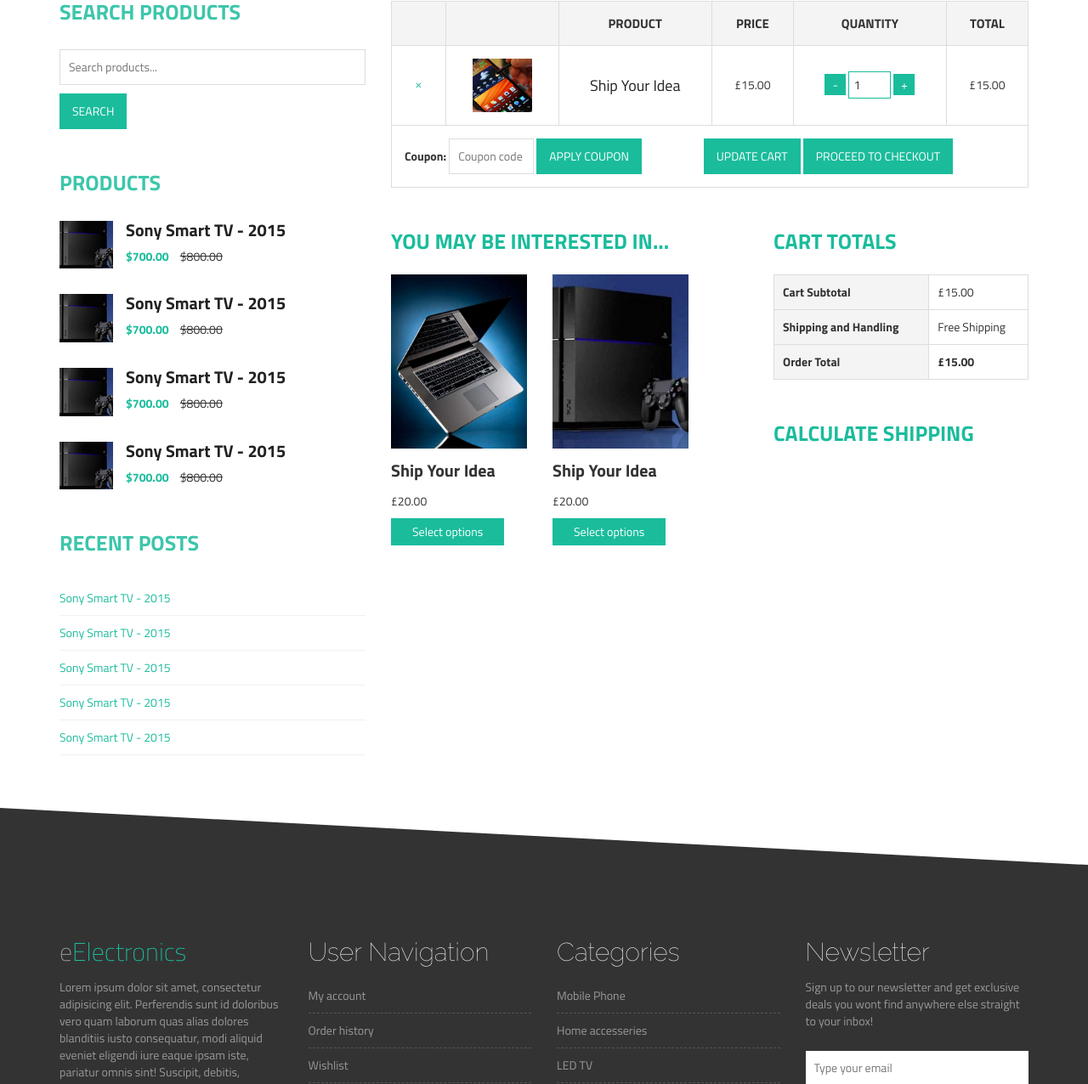
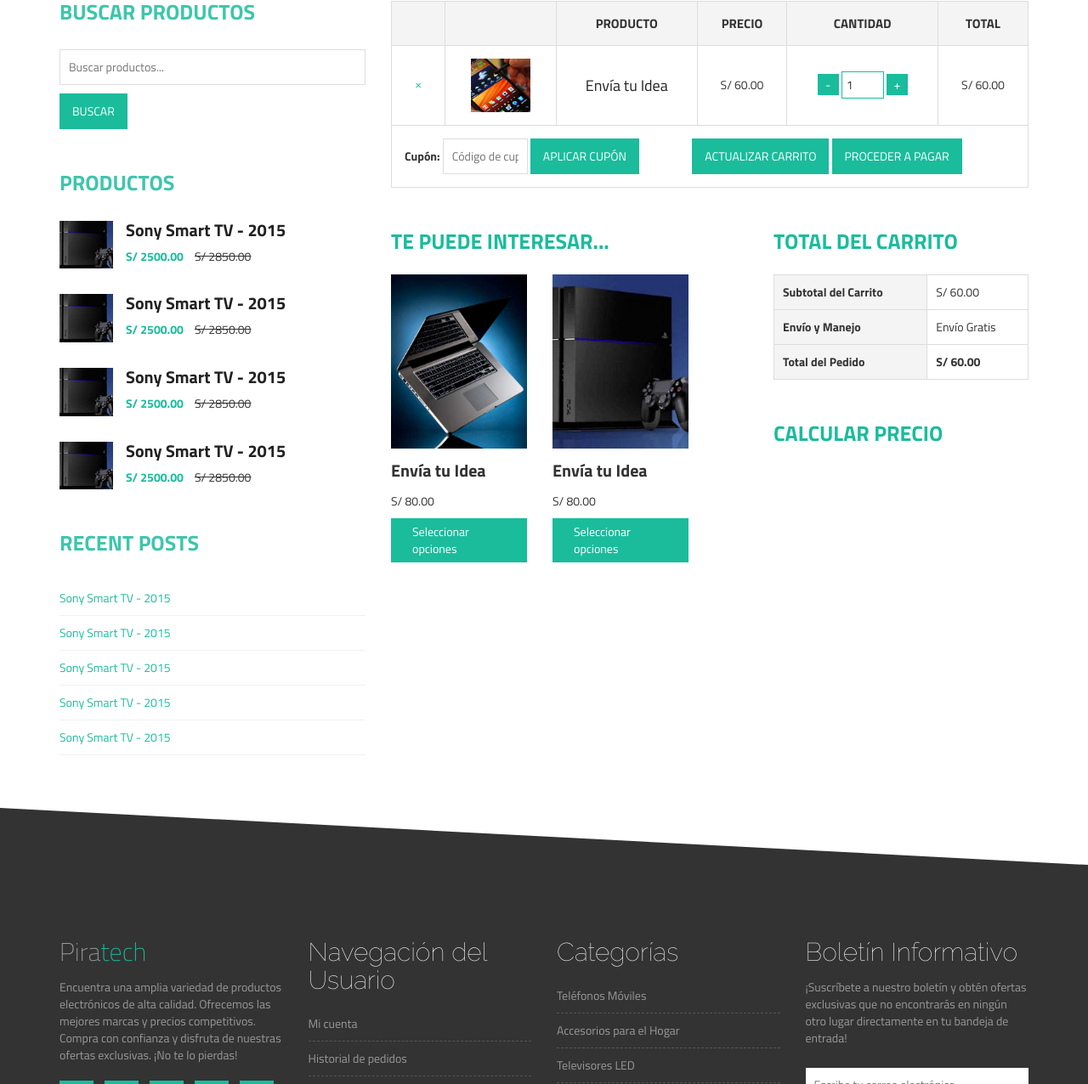
Before and after one commit to Patrocl023/piratech-01-version, a plain HTML site: page cart.html in a window 1280 px wide. Shown: the part 457-1733 px from the top of the page at 85% size. Drawn offline with nearby package versions, Linux system fonts and the light colour scheme; files whose address does not match are found by name.

Commit message:
cart-traduccion

```diff
--- a/cart.html
+++ b/cart.html
@@ -115,41 +115,41 @@
             <div class="row">
                 <div class="col-md-4">
                     <div class="single-sidebar">
-                        <h2 class="sidebar-title">Search Products</h2>
+                        <h2 class="sidebar-title">Buscar Productos</h2>
                         <form action="#">
-                            <input type="text" placeholder="Search products...">
-                            <input type="submit" value="Search">
+                            <input type="text" placeholder="Buscar productos...">
+                            <input type="submit" value="Buscar">
                         </form>
                     </div>
 
                     <div class="single-sidebar">
-                        <h2 class="sidebar-title">Products</h2>
+                        <h2 class="sidebar-title">Productos</h2>
                         <div class="thubmnail-recent">
                             <img src="img/product-thumb-1.jpg" class="recent-thumb" alt="">
                             <h2><a href="single-product.html">Sony Smart TV - 2015</a></h2>
                             <div class="product-sidebar-price">
-                                <ins>$700.00</ins> <del>$800.00</del>
+                                <ins>S/ 2500.00</ins> <del>S/ 2850.00</del>
                             </div>
                         </div>
                         <div class="thubmnail-recent">
                             <img src="img/product-thumb-1.jpg" class="recent-thumb" alt="">
                             <h2><a href="single-product.html">Sony Smart TV - 2015</a></h2>
                             <div class="product-sidebar-price">
-                                <ins>$700.00</ins> <del>$800.00</del>
+                                <ins>S/ 2500.00</ins> <del>S/ 2850.00</del>
                             </div>
                         </div>
                         <div class="thubmnail-recent">
                             <img src="img/product-thumb-1.jpg" class="recent-thumb" alt="">
                             <h2><a href="single-product.html">Sony Smart TV - 2015</a></h2>
                             <div class="product-sidebar-price">
-                                <ins>$700.00</ins> <del>$800.00</del>
+                                <ins>S/ 2500.00</ins> <del>S/ 2850.00</del>
                             </div>
                         </div>
                         <div class="thubmnail-recent">
                             <img src="img/product-thumb-1.jpg" class="recent-thumb" alt="">
                             <h2><a href="single-product.html">Sony Smart TV - 2015</a></h2>
                             <div class="product-sidebar-price">
-                                <ins>$700.00</ins> <del>$800.00</del>
+                                <ins>S/ 2500.00</ins> <del>S/ 2850.00</del>
                             </div>
                         </div>
                     </div>
@@ -175,16 +175,16 @@
                                         <tr>
                                             <th class="product-remove">&nbsp;</th>
                                             <th class="product-thumbnail">&nbsp;</th>
-                                            <th class="product-name">Product</th>
-                                            <th class="product-price">Price</th>
-                                            <th class="product-quantity">Quantity</th>
+                                            <th class="product-name">Producto</th>
+                                            <th class="product-price">Precio</th>
+                                            <th class="product-quantity">Cantidad</th>
                                             <th class="product-subtotal">Total</th>
                                         </tr>
                                     </thead>
                                     <tbody>
                                         <tr class="cart_item">
                                             <td class="product-remove">
-                                                <a title="Remove this item" class="remove" href="#">×</a>
+                                                <a title="Eliminar este artículo" class="remove" href="#">×</a>
                                             </td>
 
                                             <td class="product-thumbnail">
@@ -192,34 +192,34 @@
                                             </td>
 
                                             <td class="product-name">
-                                                <a href="single-product.html">Ship Your Idea</a>
+                                                <a href="single-product.html">Envía tu Idea</a>
                                             </td>
 
                                             <td class="product-price">
-                                                <span class="amount">£15.00</span>
+                                                <span class="amount">S/ 60.00</span>
                                             </td>
 
                                             <td class="product-quantity">
                                                 <div class="quantity buttons_added">
                                                     <input type="button" class="minus" value="-">
-                                                    <input type="number" size="4" class="input-text qty text" title="Qty" value="1" min="0" step="1">
+                                                    <input type="number" size="4" class="input-text qty text" title="Cantidad" value="1" min="0" step="1">
                                                     <input type="button" class="plus" value="+">
                                                 </div>
                                             </td>
 
                                             <td class="product-subtotal">
-                                                <span class="amount">£15.00</span>
+                                                <span class="amount">S/ 60.00</span>
                                             </td>
                                         </tr>
                                         <tr>
                                             <td class="actions" colspan="6">
                                                 <div class="coupon">
-                                                    <label for="coupon_code">Coupon:</label>
-                                                    <input type="text" placeholder="Coupon code" value="" id="coupon_code" class="input-text" name="coupon_code">
-                                                    <input type="submit" value="Apply Coupon" name="apply_coupon" class="button">
+                                                    <label for="coupon_code">Cupón:</label>
+                                                    <input type="text" placeholder="Código de cupón" value="" id="coupon_code" class="input-text" name="coupon_code">
+                                                    <input type="submit" value="Aplicar Cupón" name="apply_coupon" class="button">
                                                 </div>
-                                                <input type="submit" value="Update Cart" name="update_cart" class="button">
-                                                <input type="submit" value="Proceed to Checkout" name="proceed" class="checkout-button button alt wc-forward">
+                                                <input type="submit" value="Actualizar Carrito" name="update_cart" class="button">
+                                                <input type="submit" value="Proceder a Pagar" name="proceed" class="checkout-button button alt wc-forward">
                                             </td>
                                         </tr>
                                     </tbody>
@@ -230,49 +230,49 @@
 
 
                                 <div class="cross-sells">
-                                <h2>You may be interested in...</h2>
+                                    <h2>Te puede interesar...</h2>
                                     <ul class="products">
                                         <li class="product">
                                             <a href="single-product.html">
                                                 <img width="325" height="325" alt="T_4_front" class="attachment-shop_catalog wp-post-image" src="img/product-2.jpg">
-                                            <h3>Ship Your Idea</h3>
-                                            <span class="price"><span class="amount">£20.00</span></span>
+                                                <h3>Envía tu Idea</h3>
+                                                <span class="price"><span class="amount">S/ 80.00</span></span>
                                             </a>
 
-                                        <a class="add_to_cart_button" data-quantity="1" data-product_sku="" data-product_id="22" rel="nofollow" href="single-product.html">Select options</a>
+                                            <a class="add_to_cart_button" data-quantity="1" data-product_sku="" data-product_id="22" rel="nofollow" href="single-product.html">Seleccionar opciones</a>
                                         </li>
 
                                         <li class="product">
                                             <a href="single-product.html">
                                                 <img width="325" height="325" alt="T_4_front" class="attachment-shop_catalog wp-post-image" src="img/product-4.jpg">
-                                            <h3>Ship Your Idea</h3>
-                                            <span class="price"><span class="amount">£20.00</span></span>
+                                                <h3>Envía tu Idea</h3>
+                                                <span class="price"><span class="amount">S/ 80.00</span></span>
                                             </a>
 
-                                        <a class="add_to_cart_button" data-quantity="1" data-product_sku="" data-product_id="22" rel="nofollow" href="single-product.html">Select options</a>
+                                            <a class="add_to_cart_button" data-quantity="1" data-product_sku="" data-product_id="22" rel="nofollow" href="single-product.html">Seleccionar opciones</a>
                                         </li>
                                     </ul>
                                 </div>
 
 
                                 <div class="cart_totals ">
-                                <h2>Cart Totals</h2>
+                                    <h2>Total del Carrito</h2>
 
                                     <table cellspacing="0">
                                         <tbody>
                                             <tr class="cart-subtotal">
-                                            <th>Cart Subtotal</th>
-                                            <td><span class="amount">£15.00</span></td>
+                                                <th>Subtotal del Carrito</th>
+                                                <td><span class="amount">S/ 60.00</span></td>
                                             </tr>
 
                                             <tr class="shipping">
-                                            <th>Shipping and Handling</th>
-                                            <td>Free Shipping</td>
+                                                <th>Envío y Manejo</th>
+                                                <td>Envío Gratis</td>
                                             </tr>
 
                                             <tr class="order-total">
-                                            <th>Order Total</th>
-                                            <td><strong><span class="amount">£15.00</span></strong> </td>
+                                                <th>Total del Pedido</th>
+                                                <td><strong><span class="amount">S/ 60.00</span></strong> </td>
                                             </tr>
                                         </tbody>
                                     </table>
@@ -280,7 +280,7 @@
 
 
                             <form method="post" action="#" class="shipping_calculator">
-                                <h2><a class="shipping-calculator-button" data-toggle="collapse" href="#calcalute-shipping-wrap" aria-expanded="false" aria-controls="calcalute-shipping-wrap">Calculate Shipping</a></h2>
+                                <h2><a class="shipping-calculator-button" data-toggle="collapse" href="#calcalute-shipping-wrap" aria-expanded="false" aria-controls="calcalute-shipping-wrap">Calcular precio</a></h2>
 
                                 <section id="calcalute-shipping-wrap" class="shipping-calculator-form collapse">
 
@@ -560,8 +560,8 @@
             <div class="row">
                 <div class="col-md-3 col-sm-6">
                     <div class="footer-about-us">
-                        <h2>e<span>Electronics</span></h2>
-                        <p>Lorem ipsum dolor sit amet, consectetur adipisicing elit. Perferendis sunt id doloribus vero quam laborum quas alias dolores blanditiis iusto consequatur, modi aliquid eveniet eligendi iure eaque ipsam iste, pariatur omnis sint! Suscipit, debitis, quisquam. Laborum commodi veritatis magni at?</p>
+                        <h2>Pira<span>tech</span></h2>
+                            <p>Encuentra una amplia variedad de productos electrónicos de alta calidad. Ofrecemos las mejores marcas y precios competitivos. Compra con confianza y disfruta de nuestras ofertas exclusivas. ¡No te lo pierdas!</p>
                             <div class="footer-social">
                             <a href="#" target="_blank"><i class="fa fa-facebook"></i></a>
                             <a href="#" target="_blank"><i class="fa fa-twitter"></i></a>
@@ -574,38 +574,38 @@
 
                 <div class="col-md-3 col-sm-6">
                     <div class="footer-menu">
-                        <h2 class="footer-wid-title">User Navigation </h2>
+                        <h2 class="footer-wid-title">Navegación del Usuario</h2>
                         <ul>
-                            <li><a href="#">My account</a></li>
-                            <li><a href="#">Order history</a></li>
-                            <li><a href="#">Wishlist</a></li>
-                            <li><a href="#">Vendor contact</a></li>
-                            <li><a href="#">Front page</a></li>
+                            <li><a href="#">Mi cuenta</a></li>
+                            <li><a href="#">Historial de pedidos</a></li>
+                            <li><a href="#">Lista de deseos</a></li>
+                            <li><a href="#">Contacto del vendedor</a></li>
+                            <li><a href="#">Página principal</a></li>
                         </ul>
                     </div>
                 </div>
 
                 <div class="col-md-3 col-sm-6">
                     <div class="footer-menu">
-                        <h2 class="footer-wid-title">Categories</h2>
+                        <h2 class="footer-wid-title">Categorías</h2>
                         <ul>
-                            <li><a href="#">Mobile Phone</a></li>
-                            <li><a href="#">Home accesseries</a></li>
-                            <li><a href="#">LED TV</a></li>
-                            <li><a href="#">Computer</a></li>
-                            <li><a href="#">Gadets</a></li>
+                            <li><a href="#">Teléfonos Móviles</a></li>
+                            <li><a href="#">Accesorios para el Hogar</a></li>
+                            <li><a href="#">Televisores LED</a></li>
+                            <li><a href="#">Computadoras</a></li>
+                            <li><a href="#">Gadgets</a></li>
                         </ul>
                     </div>
                 </div>
 
                 <div class="col-md-3 col-sm-6">
                     <div class="footer-newsletter">
-                        <h2 class="footer-wid-title">Newsletter</h2>
-                        <p>Sign up to our newsletter and get exclusive deals you wont find anywhere else straight to your inbox!</p>
+                        <h2 class="footer-wid-title">Boletín Informativo</h2>
+                        <p>¡Suscríbete a nuestro boletín y obtén ofertas exclusivas que no encontrarás en ningún otro lugar directamente en tu bandeja de entrada!</p>
                         <div class="newsletter-form">
                             <form action="#">
-                                <input type="email" placeholder="Type your email">
-                                <input type="submit" value="Subscribe">
+                                <input type="email" placeholder="Escribe tu correo electrónico">
+                                <input type="submit" value="Suscribirse">
                             </form>
                         </div>
                     </div>
@@ -619,7 +619,7 @@
             <div class="row">
                 <div class="col-md-8">
                     <div class="copyright">
-                        <p>&copy; 2017 eElectronics. All Rights Reserved. Coded by <a href="!#" target="_blank">Jorge Luis Bustamante Jara</a></p>
+                        <p>&copy; 2025 PiraTech. Todos los derechos reservados</p>
                     </div>
                 </div>
 
```
Lines whose indentation alone changed are shown as unchanged.
